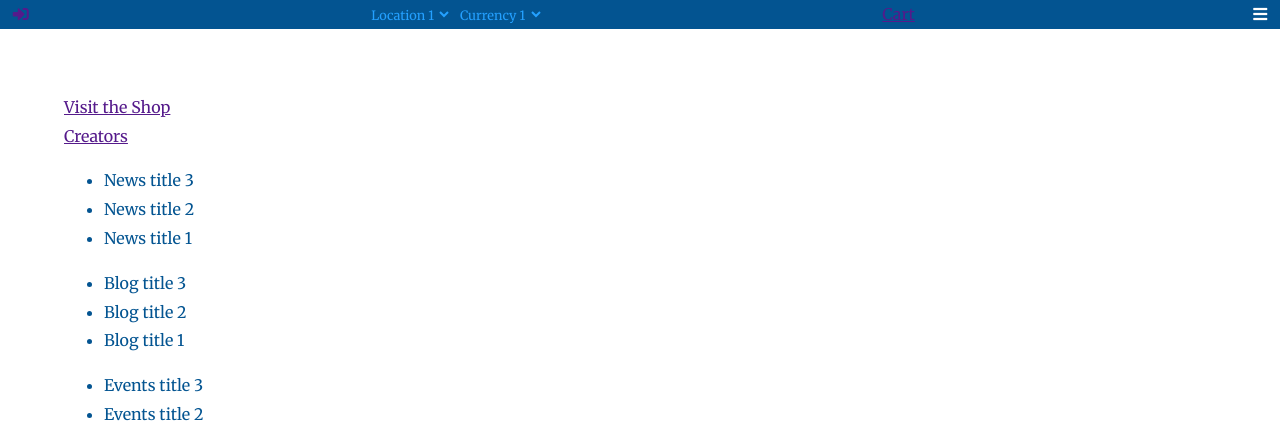
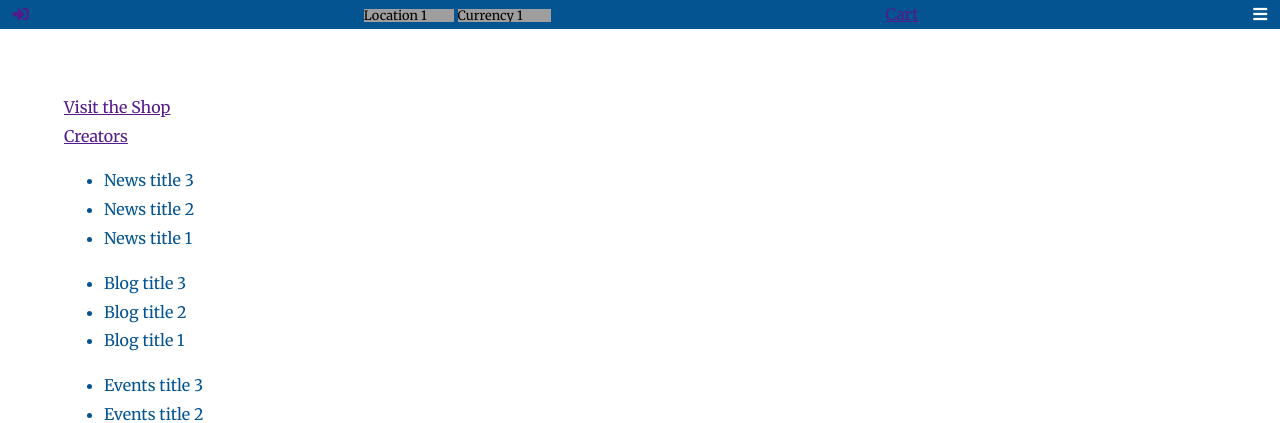
Before and after one commit to spenguin/soaringpenguinpress, a PHP site: page / in a window 1280 px wide. Shown: the top 423 px of the page. Run offline with PHP 8.4, Linux system fonts and the light colour scheme; some libraries are stand-ins or nearby versions; grey boxes are pictures that could not be loaded.

Commit message:
Select dropdown styled.

```diff
--- a/css/style.css
+++ b/css/style.css
@@ -90,12 +90,35 @@ footer {
 /**
     Forms
 */
+.styled-select {
+  /*
+  select {
+      background-color: $SPPDarkBlue;
+      border: none;
+      font-family: $bodyFamily;
+      font-size: 0.8rem;
+      color: $SPPBlue;
+      overflow: hidden;
+      option {
+          border: none;
+          border-bottom: 1px solid $SPPDarkBlue;
+          background-color: $SPPBlue;
+          color: $SPPDarkBlue;
+      }
+  }*/
+}
 .styled-select select {
-  background-color: #035491;
-  border: none;
+  /*    width: 268px;
+      padding: 5px;*/
+  font-size: 0.8rem;
+  padding-right: 25px;
+  line-height: 1;
+  border: 0;
   font-family: "Merriweather", Georgia, serif;
-  font-size: 0.8rem;
-  color: #24A0FF;
+  background: url(http://cdn1.iconfinder.com/data/icons/cc_mono_icon_set/blacks/16x16/br_down.png) no-repeat right #035491;
+  -webkit-appearance: none;
+  background-position-x: right;
+  -moz-appearance: none;
 }
 .styled-select select option {
   border: none;
```
Also changed, not shown: css/partials/components/_component.forms.scss (+29 -4 lines), img/downarrow.svg (added).
